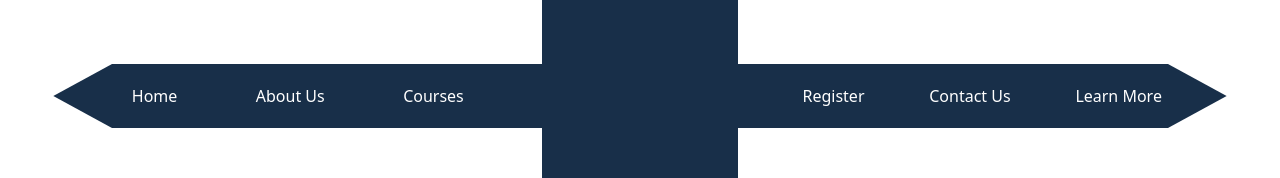
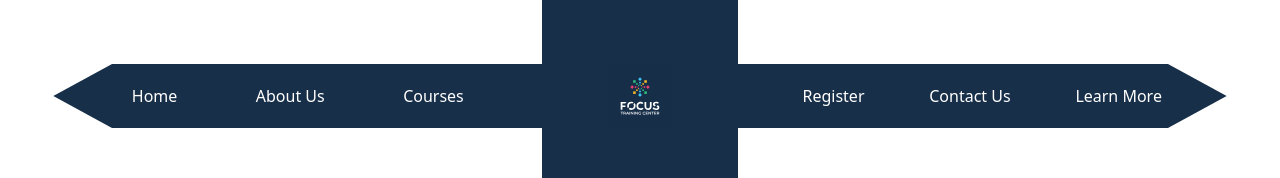
Before and after one commit to juaryimami/kakidos_website, a React (Vite) app: page / in a window 1280 px wide. Shown: the top 178 px of the page. Built offline with nearby package versions, Linux system fonts and the light colour scheme.

Commit message:
logo added

```diff
--- a/src/components/header/Header.tsx
+++ b/src/components/header/Header.tsx
@@ -1,4 +1,5 @@
 import { Link } from "react-router-dom";
+import Logo from "../../assets/Focus TC Logo - Stacked (Dark BG, Light Text).svg";
 
 const Header: React.FC = () => {
   return (
@@ -16,7 +17,9 @@ const Header: React.FC = () => {
           <Link to="/about">About Us</Link>
           <Link to="/courses">Courses</Link>
         </div>
-        <div className="bg-[#182F49] w-2/12 h-full"></div>
+        <div className="bg-[#182F49] w-2/12 h-full flex justify-center items-center">
+            <img src={Logo} alt="SVG Image" className="w-full h-full object-contain" />
+         </div>
         <div className="bg-[#182F49] text-white w-5/12 h-full flex items-center justify-evenly ">
           <Link to="/register">Register</Link>
           <Link to="/contact">Contact Us</Link>
```
Also changed, not shown: src/assets/Focus TC Logo - Stacked (Dark BG, Light Text).svg (added), src/assets/Focus_TC_ Logo-Stacked.svg (added).
